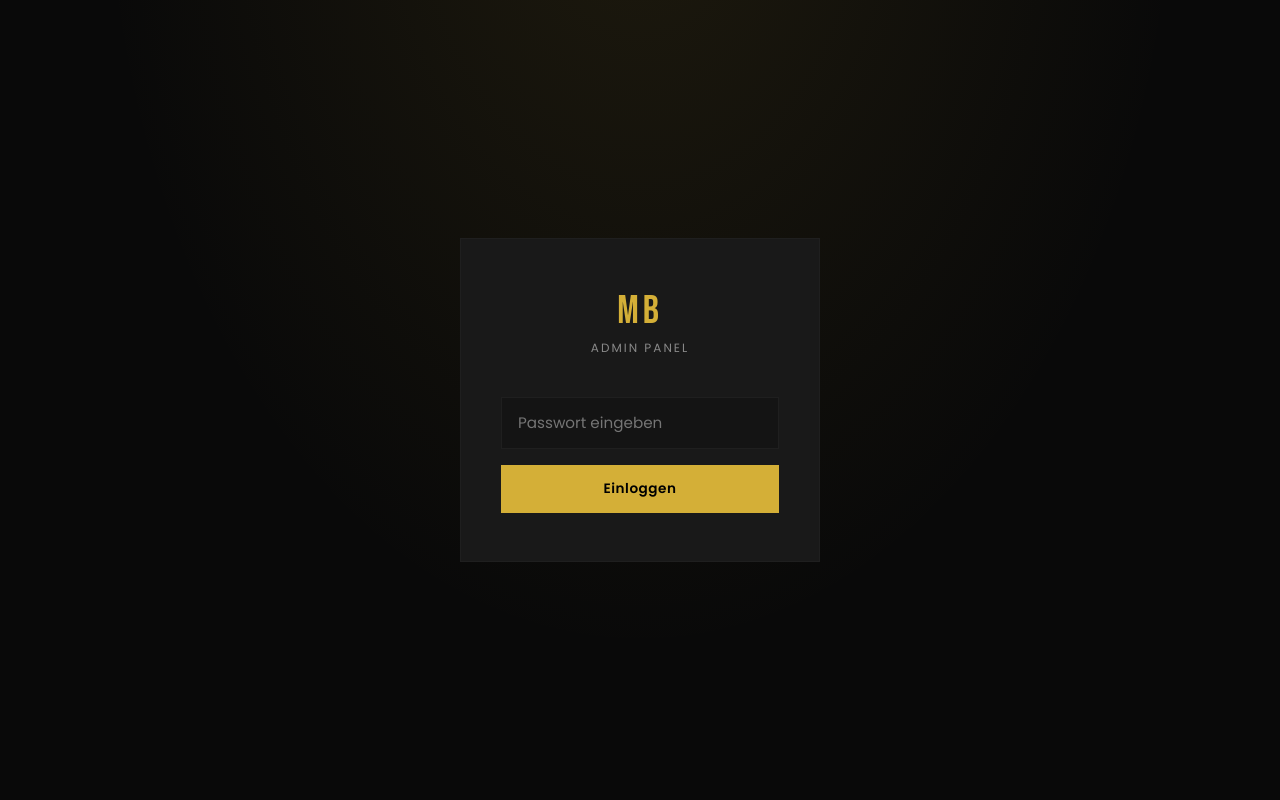
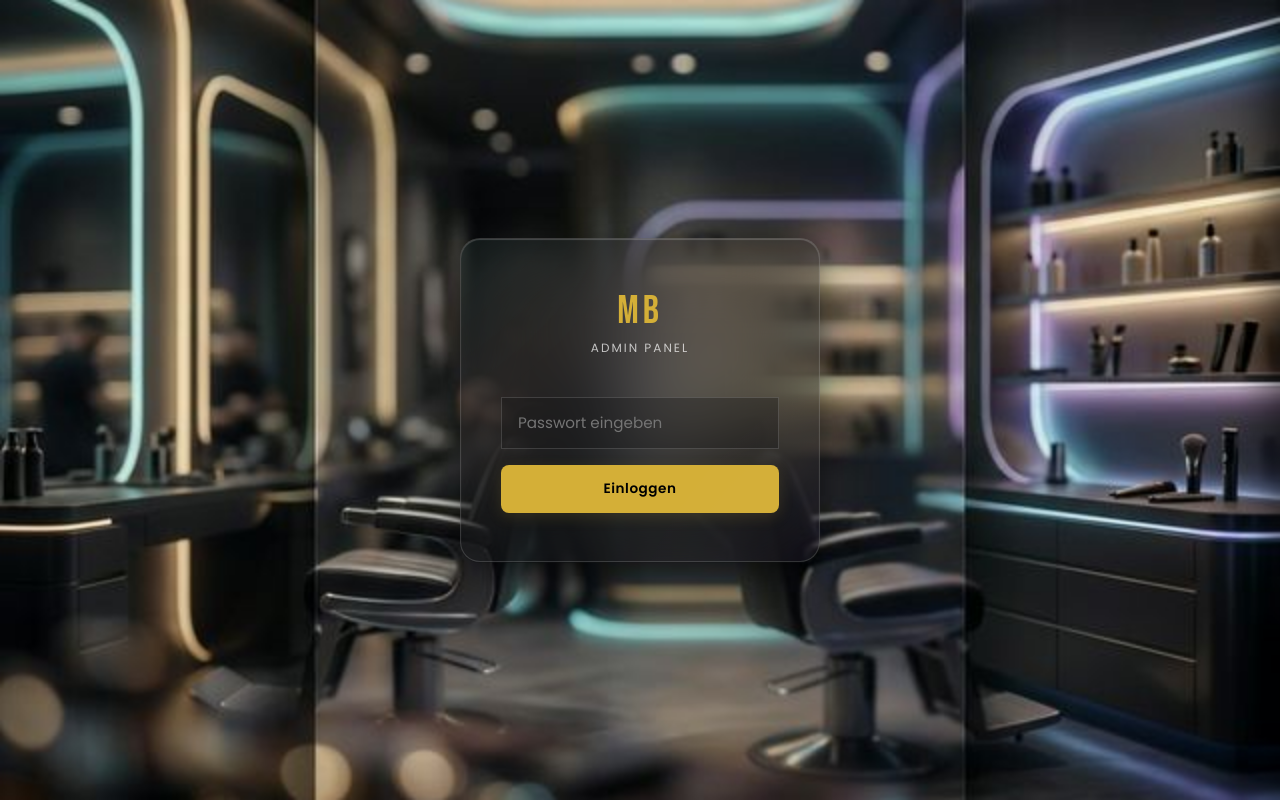
Before and after one commit to Andrey14880707/Telegram_app, a Flask app: page /admin in a window 1280 px wide. Run offline with Flask 3, Linux system fonts and the light colour scheme.

Commit message:
UI Redesign: Complete 1-to-1 visual unification of the Admin dashboard to luxury glassmorphism

```diff
--- a/templates/admin.html
+++ b/templates/admin.html
@@ -9,25 +9,41 @@
   <style>
     *, *::before, *::after { box-sizing: border-box; margin: 0; padding: 0; }
     :root {
-      --bg: #090909; --dark: #0f0f0f; --surface: #141414; --card: #191919;
-      --border: #1f1f1f; --border2: #2a2a2a;
-      --gold: #D4AF37; --gold2: #F0CC5A;
-      --text: #f0f0f0; --gray: #888; --gray2: #555;
+      --bg: #05050a;
+      --dark: rgba(10, 10, 15, 0.4);
+      --surface: rgba(20, 20, 25, 0.35);
+      --card: rgba(255, 255, 255, 0.04);
+      --border: rgba(255, 255, 255, 0.15);
+      --border2: rgba(255, 255, 255, 0.25);
+      --gold: #D4AF37; --gold2: #F0CC5A; --gold3: #9A7E1A;
+      --cyan: rgba(0, 255, 255, 0.4); --violet: rgba(138, 43, 226, 0.4);
+      --text: #ffffff; --gray: rgba(255, 255, 255, 0.7); --gray2: rgba(255, 255, 255, 0.5);
       --green: #22c55e; --red: #ef4444; --yellow: #f59e0b; --blue: #3b82f6;
-      --tr: .25s ease;
+      --tr: .3s cubic-bezier(.4,0,.2,1);
     }
     html, body { height: 100%; overflow-x: hidden; max-width: 100vw; }
-    body { background: var(--bg); color: var(--text); font-family: 'Poppins', sans-serif; font-size: 14px; }
+    body {
+      background: var(--bg) url('/static/bg.png') no-repeat center center fixed;
+      background-size: cover;
+      color: var(--text); font-family: 'Poppins', sans-serif; font-size: 14px;
+    }
 
     /* ── Login ── */
     .login {
       min-height: 100vh; display: flex; align-items: center; justify-content: center;
-      background: radial-gradient(ellipse at 50% -20%, rgba(212,175,55,.1) 0%, transparent 60%);
     }
     .login-box {
       width: 360px; padding: 3rem 2.5rem;
-      background: var(--card); border: 1px solid var(--border);
-      text-align: center;
+      background: var(--surface); border: 1px solid var(--border);
+      backdrop-filter: blur(40px); -webkit-backdrop-filter: blur(40px);
+      box-shadow: 0 8px 32px rgba(0,0,0,0.5), inset 0 1px 1px rgba(255,255,255,0.2);
+      border-radius: 20px; text-align: center; position: relative; overflow: hidden;
+    }
+    .login-box::before {
+      content: ''; position: absolute; top: -50%; left: -50%; width: 200%; height: 200%;
+      background: radial-gradient(circle at top left, var(--cyan) 0%, transparent 40%),
+                  radial-gradient(circle at bottom right, var(--violet) 0%, transparent 40%);
+      opacity: 0.15; pointer-events: none; mix-blend-mode: screen;
     }
     .login-logo { font-family: 'Bebas Neue', sans-serif; font-size: 2.5rem; letter-spacing: 4px; color: var(--gold); margin-bottom: .25rem; }
     .login-sub { font-size: .75rem; color: var(--gray); letter-spacing: 2px; text-transform: uppercase; margin-bottom: 2.5rem; }
@@ -41,28 +57,29 @@
     .login-err { color: var(--red); font-size: .78rem; margin-bottom: .75rem; display: none; }
 
     /* ── Buttons ── */
-    .btn { display: inline-flex; align-items: center; gap: .4rem; padding: .55rem 1.1rem; border: none; cursor: pointer; font-family: inherit; font-size: .8rem; font-weight: 500; transition: all var(--tr); text-decoration: none; white-space: nowrap; }
-    .btn-gold { background: var(--gold); color: #000; font-weight: 600; letter-spacing: .5px; }
-    .btn-gold:hover { background: var(--gold2); }
-    .btn-full { width: 100%; justify-content: center; padding: .9rem; font-size: .85rem; }
+    .btn { display: inline-flex; align-items: center; justify-content: center; gap: .4rem; padding: .55rem 1.1rem; border: none; cursor: pointer; font-family: inherit; font-size: .8rem; font-weight: 500; transition: all var(--tr); text-decoration: none; white-space: nowrap; border-radius: 8px; }
+    .btn-gold { background: var(--gold); color: #000; font-weight: 600; letter-spacing: .5px; box-shadow: 0 4px 15px rgba(212,175,55,.15); }
+    .btn-gold:hover { background: var(--gold2); box-shadow: 0 8px 25px rgba(212,175,55,.3); transform: translateY(-2px); }
+    .btn-full { width: 100%; padding: .9rem; font-size: .85rem; }
     .btn-ghost { background: transparent; border: 1px solid var(--border2); color: var(--gray); }
-    .btn-ghost:hover { border-color: var(--gold); color: var(--gold); }
-    .btn-green { background: rgba(34,197,94,.12); color: var(--green); border: 1px solid rgba(34,197,94,.25); }
-    .btn-green:hover { background: var(--green); color: #000; }
-    .btn-red   { background: rgba(239,68,68,.1);  color: var(--red);   border: 1px solid rgba(239,68,68,.2); }
-    .btn-red:hover   { background: var(--red);   color: #fff; }
-    .btn-blue  { background: rgba(59,130,246,.12); color: var(--blue); border: 1px solid rgba(59,130,246,.25); }
-    .btn-blue:hover  { background: var(--blue);  color: #fff; }
-    .btn-sm { padding: .3rem .7rem; font-size: .72rem; }
+    .btn-ghost:hover { border-color: var(--gold); color: var(--gold); background: rgba(255,255,255,0.05); }
+    .btn-green { background: rgba(34,197,94,.15); color: var(--green); border: 1px solid rgba(34,197,94,.3); backdrop-filter: blur(5px); }
+    .btn-green:hover { background: var(--green); color: #000; box-shadow: 0 4px 15px rgba(34,197,94,.3); }
+    .btn-red   { background: rgba(239,68,68,.15);  color: var(--red);   border: 1px solid rgba(239,68,68,.3); backdrop-filter: blur(5px); }
+    .btn-red:hover   { background: var(--red);   color: #fff; box-shadow: 0 4px 15px rgba(239,68,68,.3); }
+    .btn-blue  { background: rgba(59,130,246,.15); color: var(--blue); border: 1px solid rgba(59,130,246,.3); backdrop-filter: blur(5px); }
+    .btn-blue:hover  { background: var(--blue);  color: #fff; box-shadow: 0 4px 15px rgba(59,130,246,.3); }
+    .btn-sm { padding: .3rem .7rem; font-size: .72rem; border-radius: 6px; }
 
     /* ── Dashboard ── */
     .dash { display: none; flex-direction: column; min-height: 100vh; }
 
     /* Header */
     .dash-head {
-      background: var(--dark); border-bottom: 1px solid var(--border);
+      background: rgba(10,10,15,0.6); border-bottom: 1px solid var(--border);
+      backdrop-filter: blur(30px); -webkit-backdrop-filter: blur(30px);
       padding: .9rem 1.5rem; display: flex; align-items: center; gap: 1.2rem;
-      position: sticky; top: 0; z-index: 100;
+      position: sticky; top: 0; z-index: 100; box-shadow: 0 4px 20px rgba(0,0,0,0.3);
     }
     .dh-logo { font-family: 'Bebas Neue', sans-serif; font-size: 1.2rem; letter-spacing: 3px; color: var(--gold); }
     .dh-sep { width: 1px; height: 20px; background: var(--border2); }
```
Also changed, not shown: other parts of templates/admin.html (+32 -28 lines).
